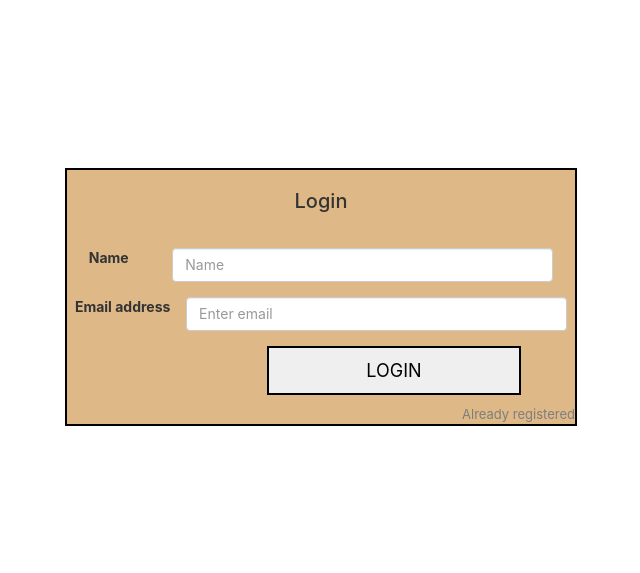
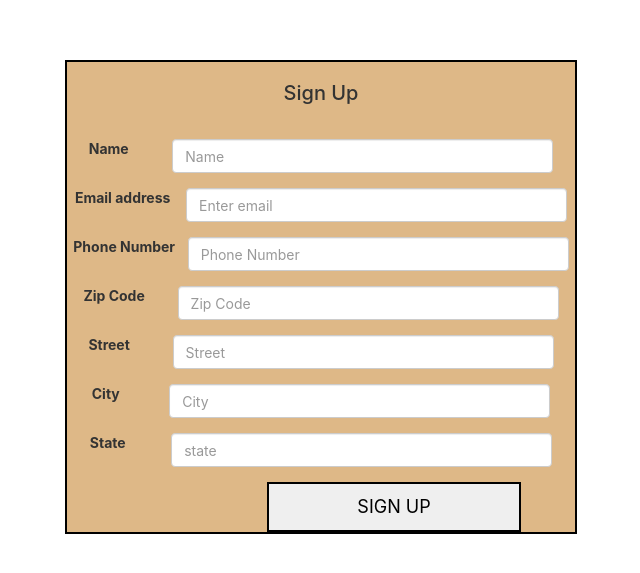
Before and after one commit to Akshi06/OnlineOrderingAPI, a React (Create React App) app: page /customer-signup-page in a window 1280 px wide. Shown: the part 103-676 px from the top of the page, without its empty margins (319-959 px from the left). Built offline with nearby package versions, Linux system fonts and the light colour scheme.

Commit message:
new edit

```diff
--- a/src/App.js
+++ b/src/App.js
@@ -6,12 +6,9 @@ import Main from './pages/main';
 import SoupPage from './pages/SoupPage';
 import SaladPage from './pages/SaladPage';
 import ViewProductDetail from './components/ViweProducts/ViewProductDetail';
-
 import LoginPage from './components/LoginPage/login';
-
-
 import Cart from './components/CartPage/Cart';
-// import Singup from './components/LoginPage/Signup';
+import Signup from './components/LoginPage/Signup';
 
 
 
@@ -21,22 +18,18 @@ import Cart from './components/CartPage/Cart';
 function App() {
   return (
     <div className="App">
-      <LoginPage/>
-      {/* <Singup /> */}
-
-
-      {/* <Router>
+      <Router>
         <Switch>
           <Route path = '/' exact > <Main/> </Route>
           <Route path = '/SoupPage' exact > <SoupPage/> </Route>
           <Route path = '/PastaPage' exact > <PastaPage/> </Route>
           <Route path = '/SaladPage' exact > <SaladPage/> </Route>
-          <Route path="/product/:productId" component = {ViewProductDetail}></Route>
-          <Route path = "/cart"><Cart /></Route>
-
-
+          <Route path="/product/:productId" component = {ViewProductDetail} exact></Route>
+          <Route path = "/cart-page" exact><Cart /></Route>
+          <Route path = "/customer-login" exact><LoginPage /></Route>
+          <Route path="/customer-signup-page" exact><Signup /></Route>
         </Switch>
-      </Router> */}
+      </Router>
 
     </div>
   );
--- a/src/components/CartPage/Cart.css
+++ b/src/components/CartPage/Cart.css
@@ -27,3 +27,16 @@
     width: 300px;
     height: 150px;
 }
+.cartBtn{
+    margin-left: 90rem;
+    width: 20%;
+   text-transform: uppercase;
+   font-size: 1.8rem;
+   color: #000;
+   border: 2px solid black;
+   padding-top:1rem;
+   padding-bottom:1rem;
+   padding-right:1rem;
+   padding-left:1rem;
+
+}
--- a/src/components/CartPage/CartPart.js
+++ b/src/components/CartPage/CartPart.js
@@ -1,6 +1,7 @@
 import React from 'react';
 import "./Cart.css";
 import ProductService from '../../service/ProductService';
+import{Link} from "react-router-dom";
 
 function CartPart() {
 
@@ -124,7 +125,10 @@ function CartPart() {
 
 
 				</table>
-                <button>Pay</button>
+                <Link to ="/customer-login">
+                     <button className="cartBtn">Pay</button>
+                </Link>
+
             </div>
         );
 }
--- a/src/components/LoginPage/Signup.css
+++ b/src/components/LoginPage/Signup.css
@@ -51,3 +51,6 @@
 
 
 }
+.loginLink{
+    text-decoration: none;
+}
--- a/src/components/LoginPage/Signup.js
+++ b/src/components/LoginPage/Signup.js
@@ -1,10 +1,12 @@
 import React, {Component} from "react";
+import { Link } from 'react-router-dom';
 
 import "./Signup.css"
 
 class Singup extends Component {
     render() {
         return (
+            <div className="signup-bg">
                 <div className="singupContainer">
                     <form className="singupForm">
                         <h3>Sign Up</h3>
@@ -39,12 +41,12 @@ class Singup extends Component {
                             <label>State</label>
                             <input type="text" className="form-control" placeholder="state" />
                         </div>
-                    <button type="submit" className="singupBtn ">Sign Up</button>
-                    <p className="forgot-password ">
-                        Already registered
-                    </p>
+                        <Link to="/cart-page"><button type="submit" className="singupBtn ">Sign Up</button></Link>
+
 
                     </form>
+                 </div>
+
             </div>
 
         );
--- a/src/components/LoginPage/login.js
+++ b/src/components/LoginPage/login.js
@@ -1,4 +1,5 @@
 import React, { Component } from 'react';
+import { Link } from 'react-router-dom';
 import "./Signup.css"
 
 class login extends Component {
@@ -17,9 +18,9 @@ class login extends Component {
                     <label>Email address</label>
                     <input type="email" className="form-control" placeholder="Enter email" />
                 </div>
-                <button type="submit" className="singupBtn ">Login</button>
+                <Link to="/cart-page"><button type="submit" className="singupBtn ">Login</button></Link>
                 <p className="forgot-password ">
-                    Already registered
+                    You didn't have account yet <Link to="/customer-signup-page" className="loginLink">Signup</Link>
                 </p>
 
             </form>
--- a/src/components/Navigation/index.css
+++ b/src/components/Navigation/index.css
@@ -6,7 +6,7 @@
 }
 .nav{
     box-sizing: border-box;
-    background-color:rgb(65, 64, 64);
+    background-color:black;
     height: 70px;
 }
 .viweCartBtn{
--- a/src/components/Navigation/index.js
+++ b/src/components/Navigation/index.js
@@ -5,11 +5,11 @@ const Nav = () => {
             <>
                 <div className= 'nav'>
                     <div className='logo'>
-                        <img src="../image/logo.png" alt="Logo" className="logoImg"/>
+                        <img src="../image/logo.gif" alt="Logo" className="logoImg"/>
 
                     </div>
                     <div className = "navBtn">
-                    <Link to={"/Cart"}>
+                    <Link to={"/cart-page"}>
                              <button className="viweCartBtn"><i className="fa fa-shopping-cart"></i></button>
                     </Link>
 
```
Lines whose indentation alone changed are shown as unchanged.
